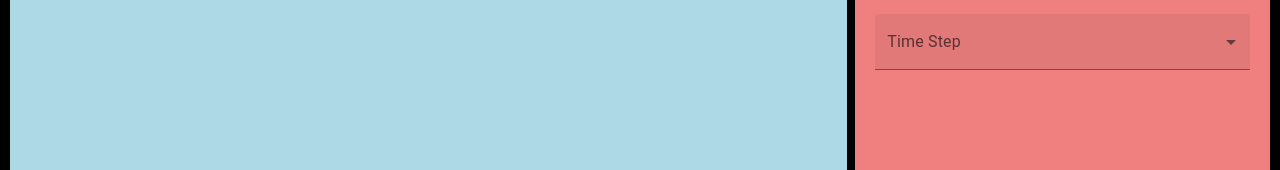
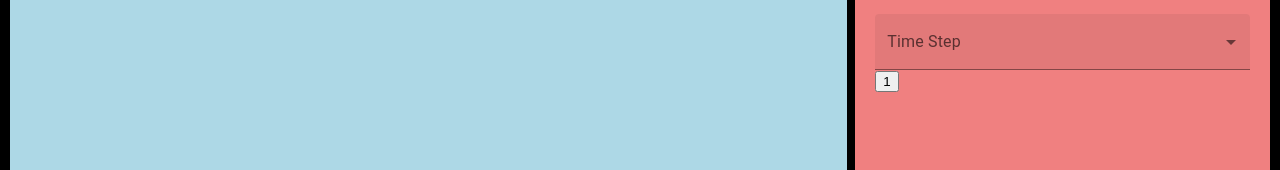
Before and after one commit to sharzy720/capstone22_23, a React (Create React App) app: page / in a window 1280 px wide. Shown: the part 148-318 px from the top of the page. Built offline with nearby package versions, Linux system fonts and the light colour scheme.

Commit message:
Button update the graph index from the dropdown and then saves it to a useState that exists in the scope of App.js

```diff
--- a/package.json
+++ b/package.json
@@ -5,7 +5,7 @@
   "dependencies": {
     "@emotion/react": "^11.10.4",
     "@emotion/styled": "^11.10.4",
-    "@mui/material": "^5.10.4",
+    "@mui/material": "^5.10.10",
     "@testing-library/jest-dom": "^5.16.5",
     "@testing-library/react": "^13.4.0",
     "@testing-library/user-event": "^13.5.0",
--- a/src/App.js
+++ b/src/App.js
@@ -7,6 +7,8 @@ import VisualizationPanel from "./components/VisualizationPanel";
 //TODO get container to have no extra spacing around it
 
 const App = () => {
+    const [graph, setGraph] = React.useState('1');
+
     return (
         <div style={{backgroundColor: "black"}}>
             <Grid
@@ -20,7 +22,7 @@ const App = () => {
 
                 </Grid>
                 <Grid item md={4}>
-                  <DetailsPanel/>
+                    <DetailsPanel graph={graph} setGraph={setGraph} />
 
                 </Grid>
             </Grid>
--- a/src/components/Button.js
+++ b/src/components/Button.js
@@ -1,20 +1,22 @@
 import React from 'react'
-import {Paper} from "@mui/material";
-import DetailsPanel from "./DetailsPanel";
+//import DetailsPanel from "./DetailsPanel";
+import Box from '@mui/material/Box';
+//import InputLabel from '@mui/material/InputLabel';
+//import MenuItem from '@mui/material/MenuItem';
+//import FormControl from '@mui/material/FormControl';
+//import Select from '@mui/material/Select';
+//import muiButton from '@mui/material/Button';
+
 
 function Button(props) {
     //const [counter, setCounter] = React.useState(20);
 
     return (
-        <div>
-            <div> Button </div>
-        <button onClick={props.onClickFunction}>
-            {<Paper style={{backgroundColor: "#109f8f", height: "6vh", width: "6vh"}}>
-            {props.label}
-
-            </Paper>}
-        </button>
-        </div>)
+        <Box sx={{ height: 50, width: 50, color:'green' }} >
+            <button onClick={props.onClickFunction}>
+                {props.label}
+            </button>
+        </Box>)
 }
 
 export default Button
--- a/src/components/DetailsPanel.js
+++ b/src/components/DetailsPanel.js
@@ -8,9 +8,12 @@ import Dropdown from "./Dropdown";
 
 var numNodes = 200000; //Var so you can change it later
 
-function DetailsPanel() {
-    const [counter, setCounter] = React.useState(10);
-    const incrementCounter = () => setCounter(counter+1);
+function DetailsPanel(props) {
+    {/*const [counter, setCounter] = React.useState(10);*/}
+    {/*const incrementCounter = () => setCounter(counter+1);*/}
+    const [timeStep, setTimeStep] = React.useState('1');
+
+    const updateValue = () => props.setGraph(timeStep);
     return (
         <Paper style={{backgroundColor: "lightcoral", height: "98vh"}}>
             <div style={{padding: "20px"}}>
@@ -24,7 +27,8 @@ function DetailsPanel() {
                     put here
                 </p>
 
-                <Dropdown/>
+                <Dropdown setTime_step={setTimeStep} timeStep={timeStep} />
+                <Button onClickFunction={updateValue}  label={props.graph} />
 
                 {/*<Button onClickFunction={incrementCounter} label={counter} />*/}
                 {/*<Button onClickFunction={incrementCounter} label={"Pineapple"} />*/}
--- a/src/components/Dropdown.js
+++ b/src/components/Dropdown.js
@@ -6,10 +6,10 @@ import FormControl from '@mui/material/FormControl';
 import Select from '@mui/material/Select';
 
 function Dropdown (props) {
-    const [time_step, setTime_step] = React.useState('');
+
 
     const handleChange = (event) => {
-        setTime_step(event.target.value);
+        props.setTime_step(event.target.value);
     };
 
     return (
@@ -19,7 +19,7 @@ function Dropdown (props) {
                 <Select
                     labelId="time-step-select-label"
                     id="time-step-select"
-                    value={time_step}
+                    value={props.time_step}
                     label="time"
                     onChange={handleChange}
                 >
```
Lines whose indentation alone changed are shown as unchanged.
